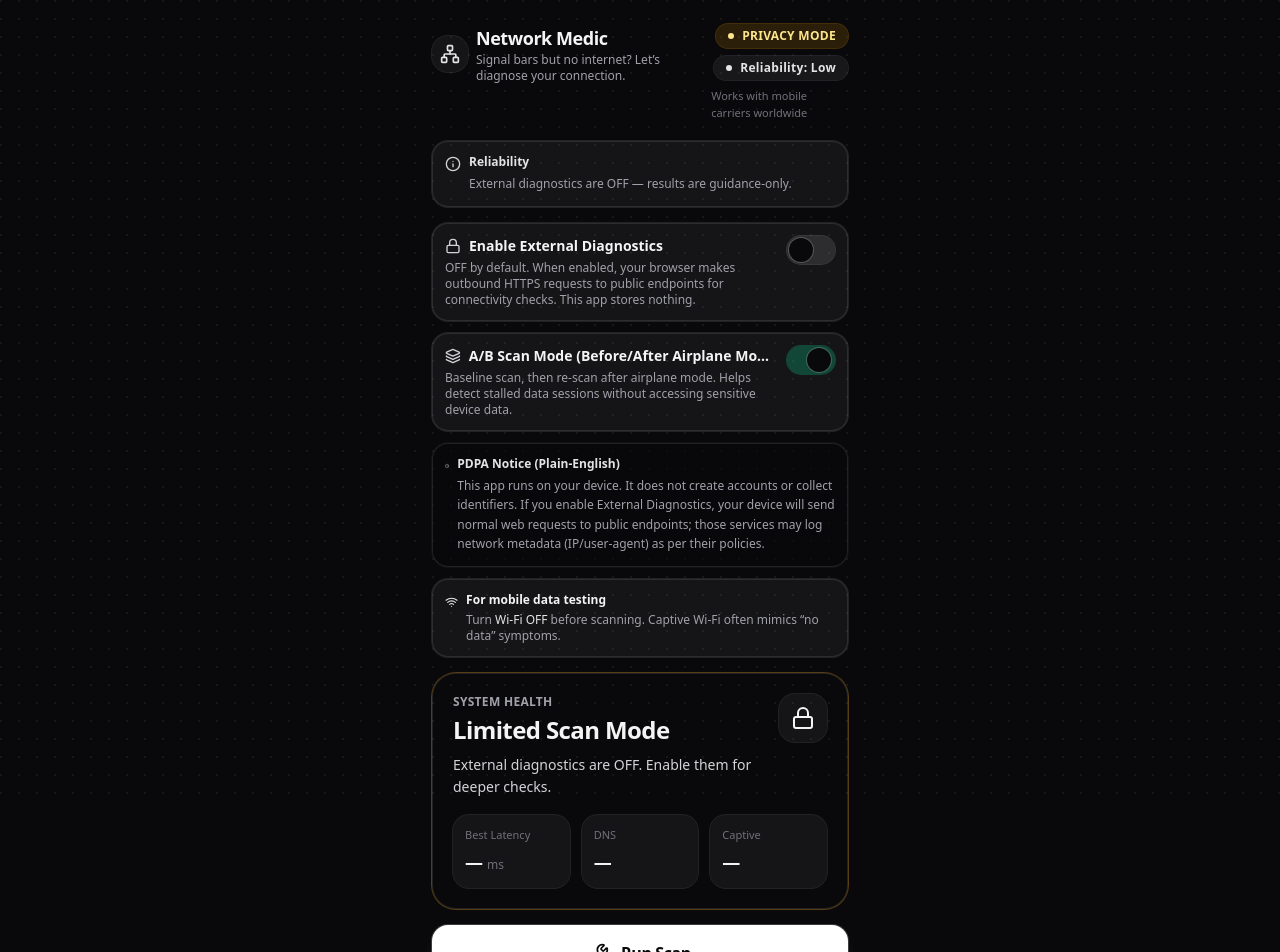
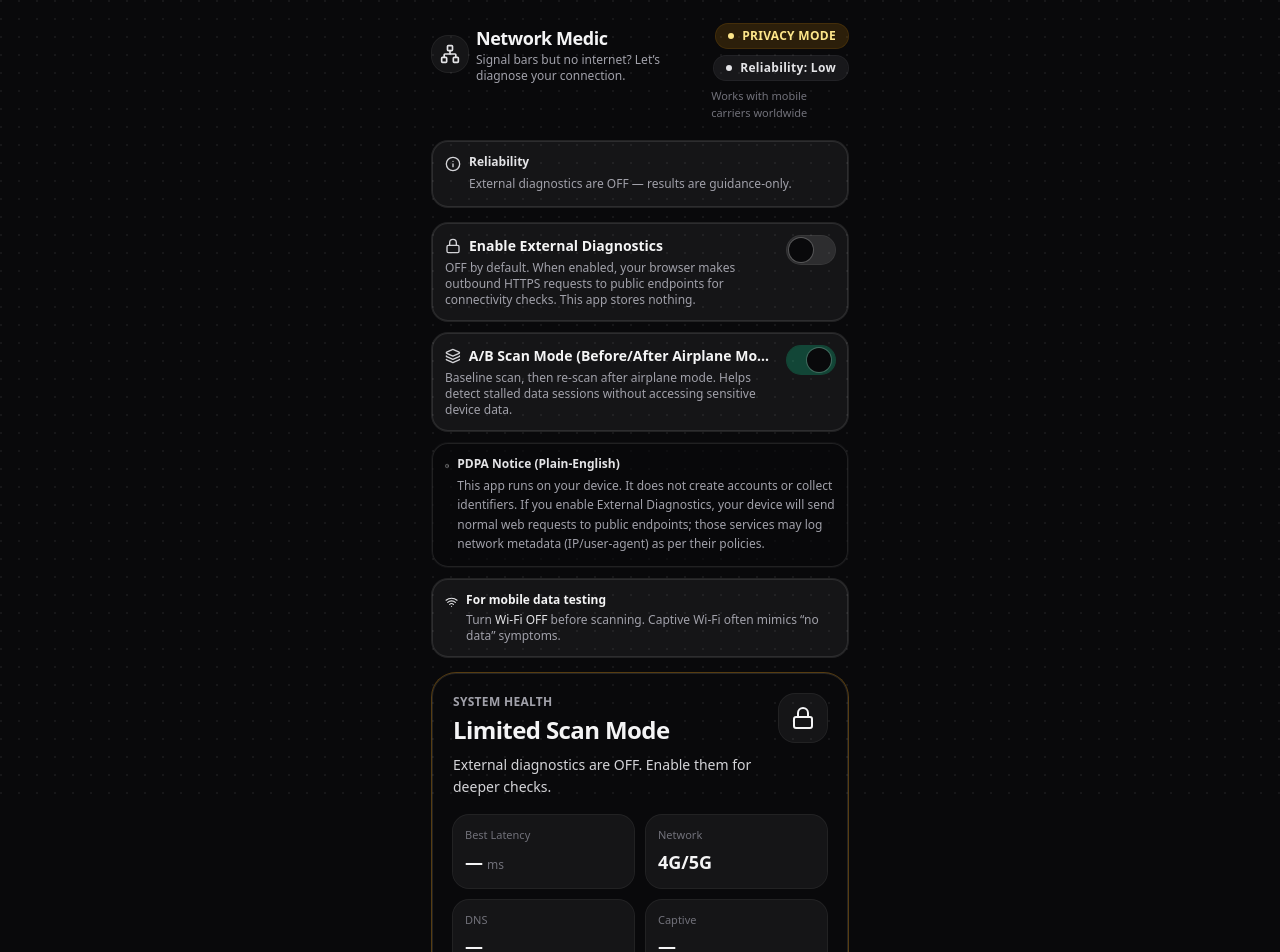
Before and after one commit to QuantVera/network-medic-sg, a React (Vite) app: page / in a window 1280 px wide. Shown: the top 952 px of the page. Built offline with nearby package versions, Linux system fonts and the light colour scheme.

Commit message:
UI: show Network hint in System Health summary

```diff
--- a/src/App.jsx
+++ b/src/App.jsx
@@ -804,7 +804,8 @@
             </div>
           </div>
 
-          <div className="mt-4 grid grid-cols-3 gap-3">
+          <div className="mt-4 grid grid-cols-2 gap-3">
+            {/* Best Latency */}
             <div className="rounded-2xl bg-white/5 p-3 ring-1 ring-white/10">
               <div className="text-[11px] text-zinc-500">Best Latency</div>
               <div className="mt-1 flex items-baseline gap-1">
@@ -812,14 +813,36 @@
                 <span className="text-xs text-zinc-500">ms</span>
               </div>
             </div>
+
+            {/* Network */}
+            <div className="rounded-2xl bg-white/5 p-3 ring-1 ring-white/10">
+              <div className="text-[11px] text-zinc-500">Network</div>
+              <div className="mt-1 text-lg font-extrabold">
+                {netHint?.supported
+                  ? netHint.effectiveType === "4g"
+                    ? "4G/5G"
+                    : String(netHint.effectiveType || "Unknown").toUpperCase()
+                  : "Unknown"}
+              </div>
+            </div>
+
+            {/* DNS */}
             <div className="rounded-2xl bg-white/5 p-3 ring-1 ring-white/10">
               <div className="text-[11px] text-zinc-500">DNS</div>
-              <div className="mt-1 text-lg font-extrabold">{latestResult?.dns?.ok == null ? "—" : latestResult.dns.ok ? "OK" : "BAD"}</div>
+              <div className="mt-1 text-lg font-extrabold">
+                {latestResult?.dns?.ok == null ? "—" : latestResult.dns.ok ? "OK" : "BAD"}
+              </div>
             </div>
+
+            {/* Captive */}
             <div className="rounded-2xl bg-white/5 p-3 ring-1 ring-white/10">
               <div className="text-[11px] text-zinc-500">Captive</div>
               <div className="mt-1 text-lg font-extrabold">
-                {latestResult?.captive?.suspected == null ? "—" : latestResult.captive.suspected ? "YES" : "NO"}
+                {latestResult?.captive?.suspected == null
+                  ? "—"
+                  : latestResult.captive.suspected
+                    ? "YES"
+                    : "NO"}
               </div>
             </div>
           </div>
```
